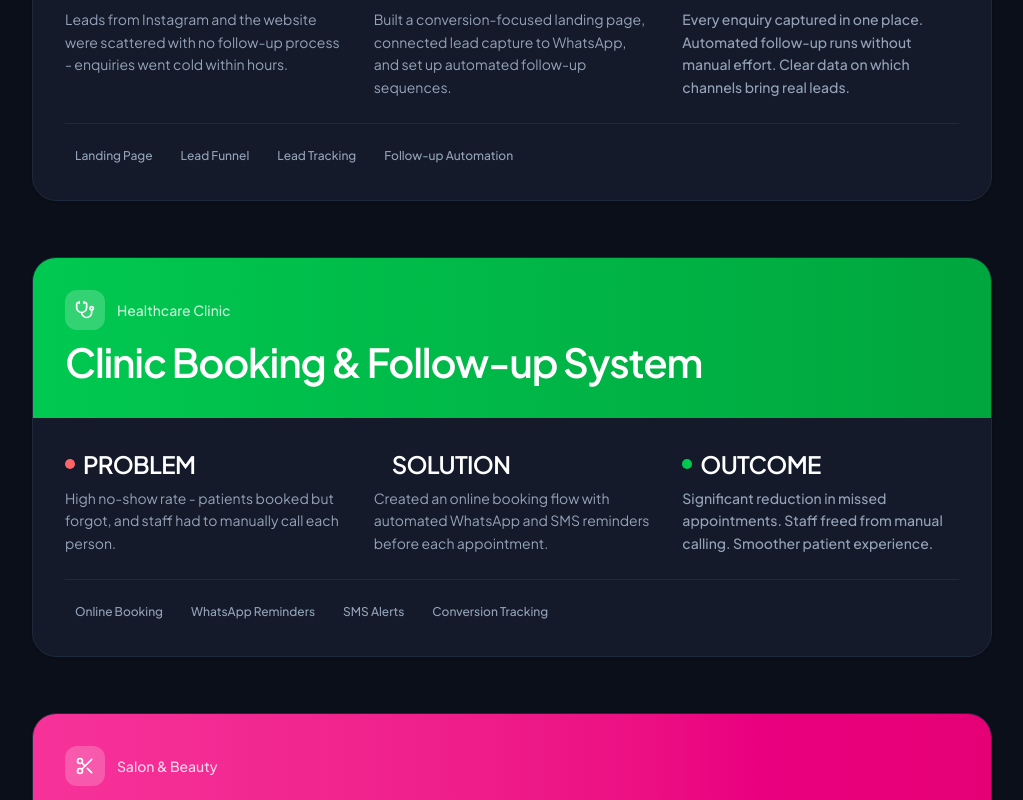
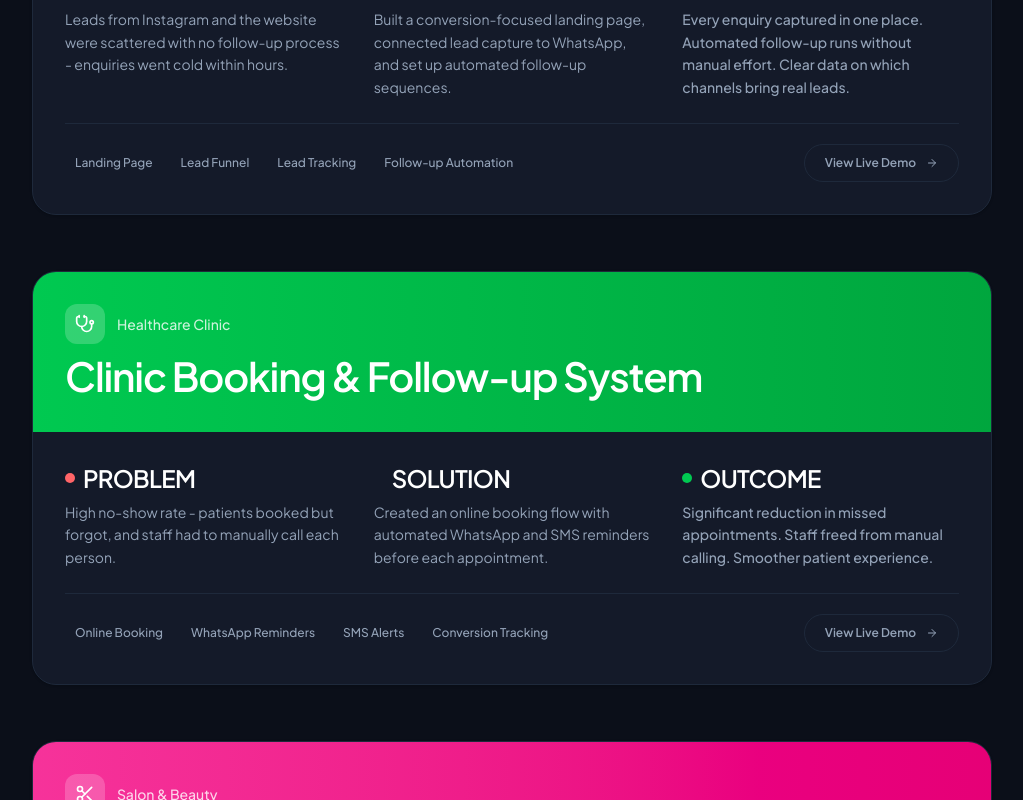
Before and after one commit to sai8341/saikumar-labs, a Next.js app: page /work in a window 1280 px wide. Shown: the part 980-1780 px from the top of the page, without its empty margins (128-1151 px from the left). Built offline with nearby package versions, Linux system fonts and the light colour scheme; no server answers.

Commit message:
First commit in Develop

```diff
--- a/src/app/work/WorkContent.tsx
+++ b/src/app/work/WorkContent.tsx
@@ -160,8 +160,8 @@ export default function WorkContent() {
                   </div>
                 </div>
 
-                {/* Systems tags */}
-                <div className="mt-5 sm:mt-6 pt-4 sm:pt-5 border-t border-border">
+                {/* Systems tags and CTA */}
+                <div className="mt-5 sm:mt-6 pt-4 sm:pt-5 border-t border-border flex flex-col sm:flex-row justify-between items-start sm:items-center gap-4">
                   <div className="flex flex-wrap gap-1.5 sm:gap-2">
                     {study.systems.map((sys) => (
                       <span
@@ -172,6 +172,22 @@ export default function WorkContent() {
                       </span>
                     ))}
                   </div>
+
+                  {/* Live Demo Button Placeholder */}
+                  <Button
+                    href={study.industry === "Healthcare Clinic" ? "https://clinic-portfolio-demo.vercel.app" : study.industry === "Coaching" ? "https://coach-portfolio-demo.vercel.app" : "#"}
+                    variant="outline"
+                    size="sm"
+                    external
+                    className="text-xs shrink-0"
+                    onClick={(e) => {
+                      e.stopPropagation();
+                      analytics.portfolioClick(`${study.title}_demo`);
+                    }}
+                  >
+                    View Live Demo
+                    <ArrowRight className="w-3 h-3 ml-1" />
+                  </Button>
                 </div>
               </div>
             </motion.article>
```
